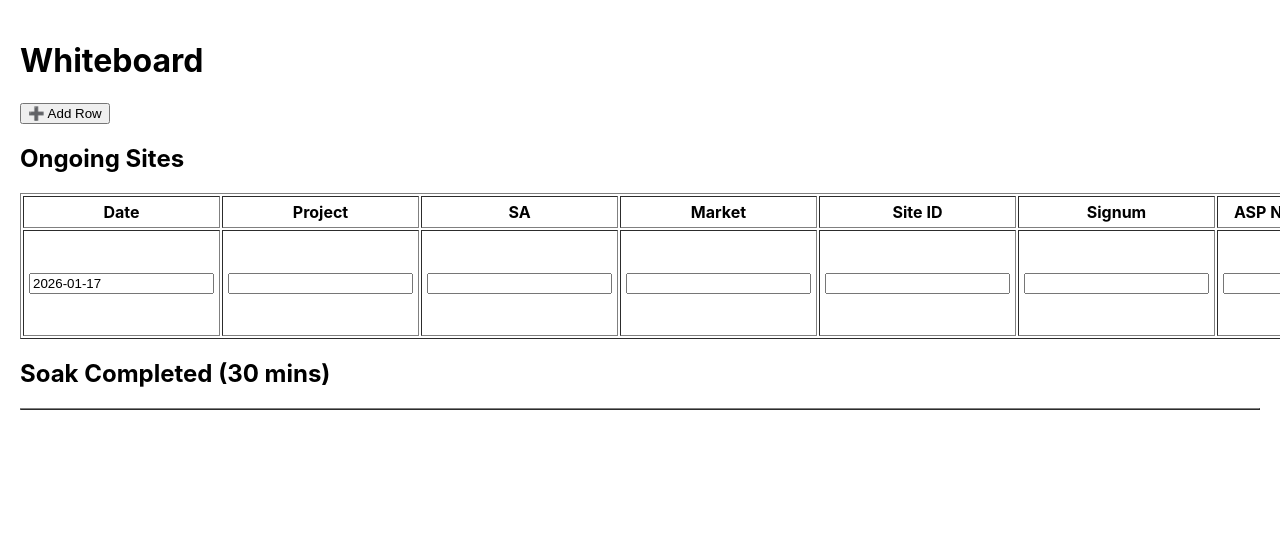
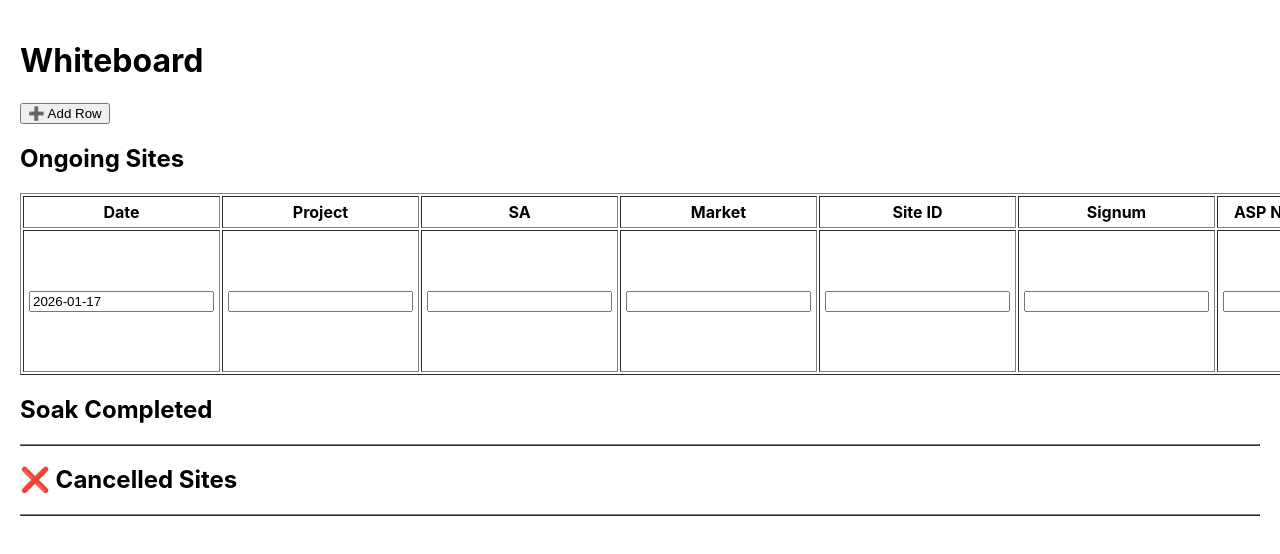
Before and after one commit to singhvivekbahadur-sudo/whiteboard-ui, a React (Create React App) app: page / in a window 1280 px wide. Both pictures are taken after a click on the button "➕ Add Row". Shown: the top 554 px of the page. Built offline with nearby package versions, Linux system fonts and the light colour scheme.

Commit message:
WB feature: cancel button with red cancelled section

```diff
--- a/src/App.js
+++ b/src/App.js
@@ -32,14 +32,19 @@ const MARKET_RANGES = [
 export default function App() {
   const [rows, setRows] = useState([]);
   const [soakRows, setSoakRows] = useState([]);
+  const [cancelledRows, setCancelledRows] = useState([]);
 
+  // LOAD FROM STORAGE
   useEffect(() => {
     const r = localStorage.getItem("wb_rows");
     const s = localStorage.getItem("wb_soak");
+    const c = localStorage.getItem("wb_cancelled");
     if (r) setRows(JSON.parse(r));
     if (s) setSoakRows(JSON.parse(s));
+    if (c) setCancelledRows(JSON.parse(c));
   }, []);
 
+  // SAVE TO STORAGE
   useEffect(() => {
     localStorage.setItem("wb_rows", JSON.stringify(rows));
   }, [rows]);
@@ -47,6 +52,10 @@ export default function App() {
   useEffect(() => {
     localStorage.setItem("wb_soak", JSON.stringify(soakRows));
   }, [soakRows]);
+
+  useEffect(() => {
+    localStorage.setItem("wb_cancelled", JSON.stringify(cancelledRows));
+  }, [cancelledRows]);
 
   function addRow() {
     setRows([...rows, { ...emptyRow }]);
@@ -59,6 +68,12 @@ export default function App() {
   function moveToSoak(index) {
     const row = rows[index];
     setSoakRows([...soakRows, row]);
+    deleteRow(index);
+  }
+
+  function cancelRow(index) {
+    const row = rows[index];
+    setCancelledRows([...cancelledRows, row]);
     deleteRow(index);
   }
 
@@ -93,31 +108,30 @@ export default function App() {
     setRows(updated);
   }
 
-  function renderRow(row, i, isSoak = false) {
-    const ro = isSoak;
-
+  function renderRow(row, i, readOnly = false) {
     return (
-      <tr key={i} style={isSoak ? { backgroundColor: "#d4f8d4" } : {}}>
-        <td><input value={row.date} readOnly={ro} onChange={e => update(i, "date", e.target.value)} /></td>
-        <td><input value={row.project} readOnly={ro} onChange={e => update(i, "project", e.target.value)} /></td>
-        <td><input value={row.sa} readOnly={ro} onChange={e => update(i, "sa", e.target.value)} /></td>
+      <>
+        <td><input value={row.date} readOnly={readOnly} onChange={e => update(i, "date", e.target.value)} /></td>
+        <td><input value={row.project} readOnly={readOnly} onChange={e => update(i, "project", e.target.value)} /></td>
+        <td><input value={row.sa} readOnly={readOnly} onChange={e => update(i, "sa", e.target.value)} /></td>
         <td><input value={row.market} readOnly /></td>
-        <td><input value={row.site_id} readOnly={ro} onChange={e => update(i, "site_id", e.target.value)} /></td>
-        <td><input value={row.signum} readOnly={ro} onChange={e => update(i, "signum", e.target.value)} /></td>
-        <td><input value={row.asp_name_number} readOnly={ro} onChange={e => update(i, "asp_name_number", e.target.value)} /></td>
-        <td><input value={row.asp_email_id} readOnly={ro} onChange={e => update(i, "asp_email_id", e.target.value)} /></td>
-        <td><input value={row.comments} readOnly={ro} onChange={e => update(i, "comments", e.target.value)} /></td>
+        <td><input value={row.site_id} readOnly={readOnly} onChange={e => update(i, "site_id", e.target.value)} /></td>
+        <td><input value={row.signum} readOnly={readOnly} onChange={e => update(i, "signum", e.target.value)} /></td>
+        <td><input value={row.asp_name_number} readOnly={readOnly} onChange={e => update(i, "asp_name_number", e.target.value)} /></td>
+        <td><input value={row.asp_email_id} readOnly={readOnly} onChange={e => update(i, "asp_email_id", e.target.value)} /></td>
+        <td><input value={row.comments} readOnly={readOnly} onChange={e => update(i, "comments", e.target.value)} /></td>
         <td><input value={row.rsm} readOnly /></td>
         <td><input value={row.rsm_email} readOnly /></td>
         <td>
-          {!isSoak && (
+          {!readOnly && (
             <>
-              <button onClick={() => moveToSoak(i)}>➡ Move to Soak</button>
+              <button onClick={() => moveToSoak(i)}>➡ Move to Soak</button>{" "}
+              <button onClick={() => cancelRow(i)}>❌ Cancel</button>{" "}
               <button onClick={() => deleteRow(i)}>🗑</button>
             </>
           )}
         </td>
-      </tr>
+      </>
     );
   }
 
@@ -136,14 +150,31 @@ export default function App() {
           </tr>
         </thead>
         <tbody>
-          {rows.map((r, i) => renderRow(r, i, false))}
+          {rows.map((r, i) => (
+            <tr key={i}>{renderRow(r, i, false)}</tr>
+          ))}
         </tbody>
       </table>
 
-      <h2>Soak Completed (30 mins)</h2>
+      <h2>Soak Completed</h2>
       <table border="1" cellPadding="5" width="100%">
         <tbody>
-          {soakRows.map((r, i) => renderRow(r, i, true))}
+          {soakRows.map((r, i) => (
+            <tr key={i} style={{ backgroundColor: "#d4f8d4" }}>
+              {renderRow(r, i, true)}
+            </tr>
+          ))}
+        </tbody>
+      </table>
+
+      <h2>❌ Cancelled Sites</h2>
+      <table border="1" cellPadding="5" width="100%">
+        <tbody>
+          {cancelledRows.map((r, i) => (
+            <tr key={i} style={{ backgroundColor: "#f8d7da" }}>
+              {renderRow(r, i, true)}
+            </tr>
+          ))}
         </tbody>
       </table>
     </div>
```
